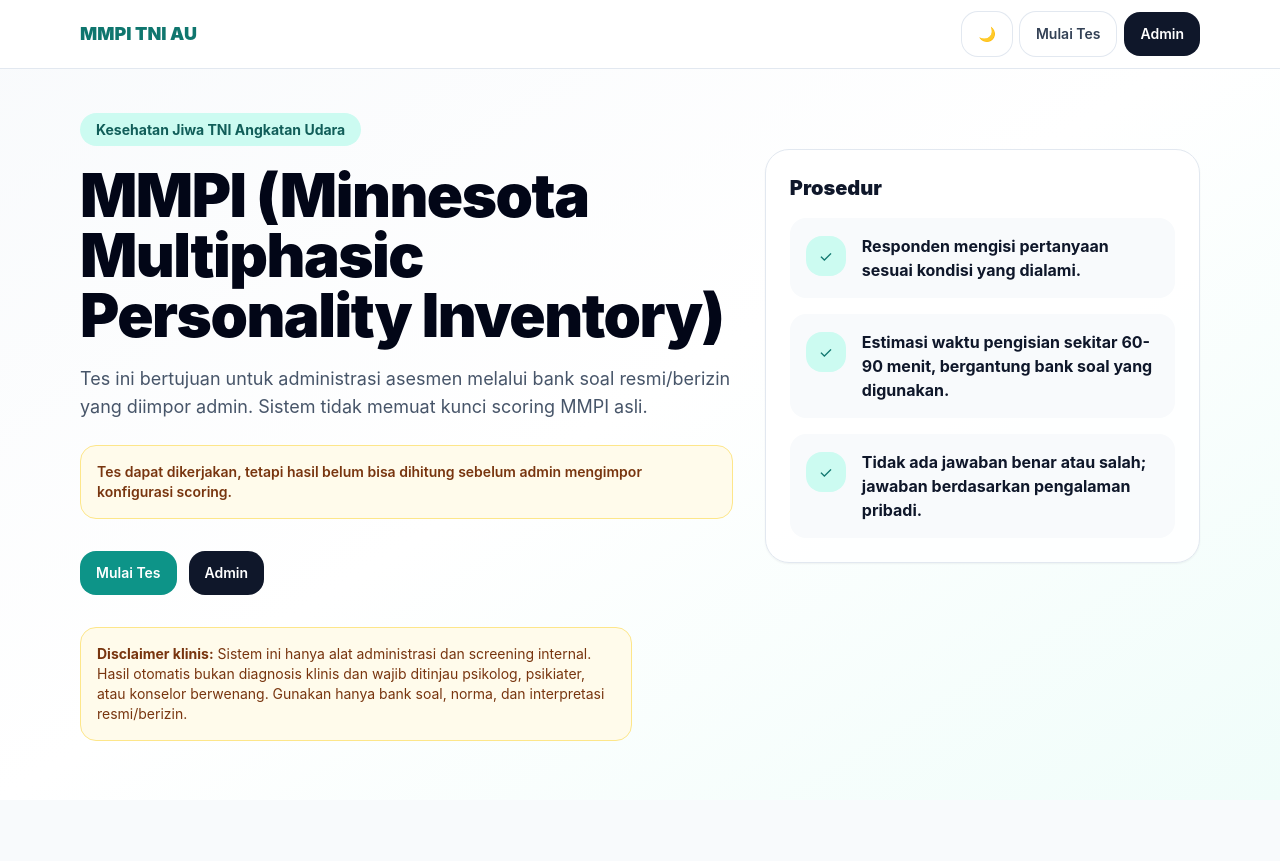
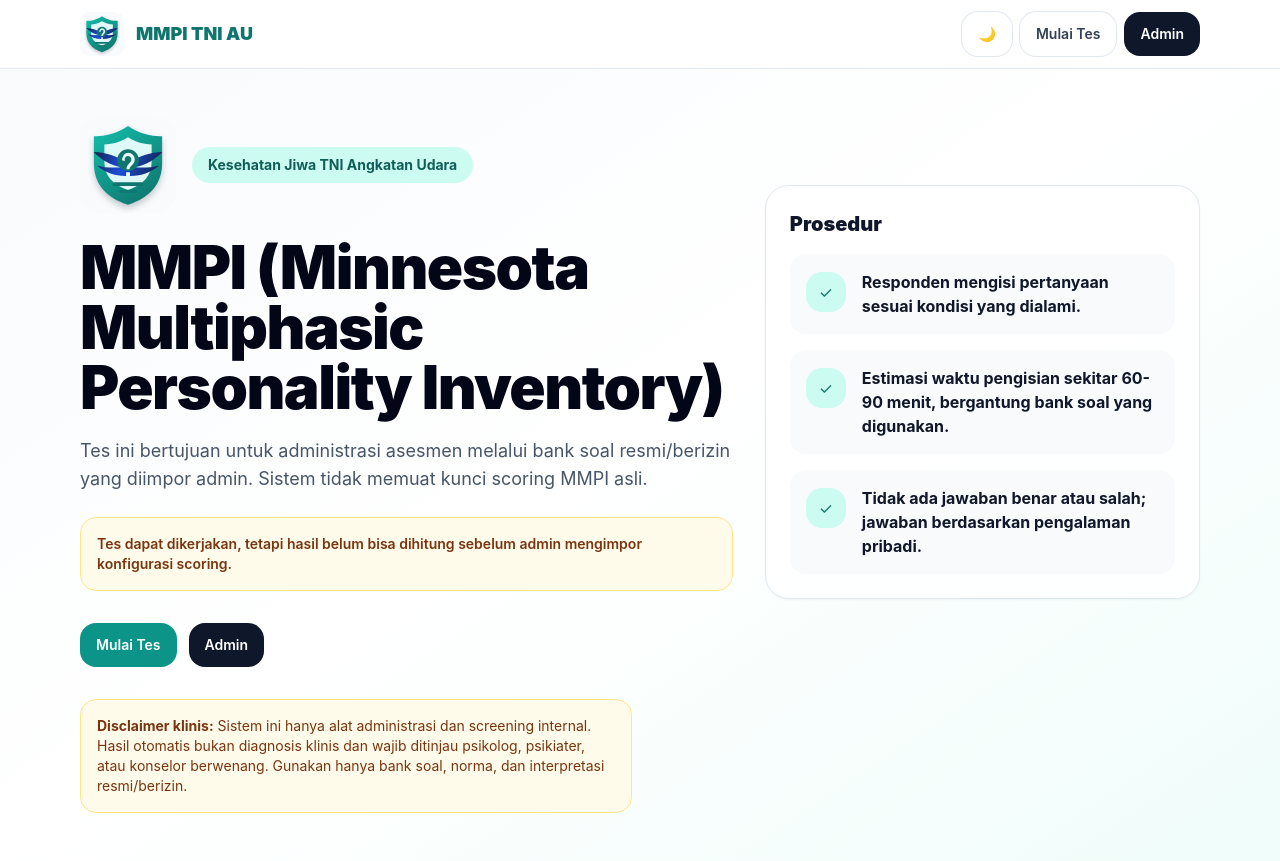
Before and after one commit to sobri3195/mmpi-tniau, a React (Vite) app: page / in a window 1280 px wide. Before the commit the page ends 800 px from the top, so only its background shows below. Built offline with nearby package versions, Linux system fonts and the light colour scheme.

Commit message:
Add app favicon and brand logo

```diff
--- a/index.html
+++ b/index.html
@@ -4,6 +4,8 @@
     <meta charset="UTF-8" />
     <meta name="viewport" content="width=device-width, initial-scale=1.0" />
     <meta name="description" content="Asesmen MMPI SPPG berbasis konfigurasi, tanpa backend, dan tersimpan lokal." />
+    <link rel="icon" type="image/svg+xml" href="/favicon.svg" />
+    <link rel="apple-touch-icon" href="/logo.svg" />
     <title>Asesmen MMPI SPPG</title>
   </head>
   <body>
--- a/src/App.tsx
+++ b/src/App.tsx
@@ -10,6 +10,7 @@
 import { TokenAccessPage } from './pages/TokenAccessPage';
 import { TestPage } from './pages/TestPage';
 import { Button, Card } from './components/ui';
+import { BrandLogo } from './components/BrandLogo';
 import { calculateRawScores, determineValidity, generateClinicalSummary, generateInterpretations, generateRecommendations, isDemoScoringConfig, validateScoringConfig } from './utils/scoring';
 import { loadCurrentSession, loadQuestions, loadResults, loadScoringConfig, saveCurrentSession, saveResult, STORAGE_KEYS } from './utils/storage';
 import { markTokenCompleted, touchTokenSession, validateSessionToken } from './utils/tokenAccess';
@@ -135,7 +136,10 @@
     <main className="min-h-screen bg-gradient-to-br from-slate-50 via-white to-teal-50 text-slate-900 dark:from-slate-950 dark:via-slate-950 dark:to-teal-950 dark:text-slate-100">
       <nav className="sticky top-0 z-10 border-b border-slate-200 bg-white/90 backdrop-blur no-print dark:border-slate-800 dark:bg-slate-950/90">
         <div className="mx-auto flex max-w-6xl flex-col gap-3 px-4 py-3 sm:flex-row sm:items-center sm:justify-between">
-          <button onClick={() => setPage('landing', '/')} className="text-left text-lg font-black text-teal-700 dark:text-teal-300">MMPI TNI AU</button>
+          <button onClick={() => setPage('landing', '/')} className="inline-flex items-center gap-3 text-left text-lg font-black text-teal-700 dark:text-teal-300">
+            <BrandLogo className="h-11 w-11" />
+            <span>MMPI TNI AU</span>
+          </button>
           <div className="grid grid-cols-[auto_1fr_auto] gap-2 sm:flex sm:items-center">
             <Button variant="ghost" className="px-3" aria-label="Toggle dark mode" onClick={() => setDark(!dark)}>{dark ? '☀️' : '🌙'}</Button>
             <Button variant="ghost" className="whitespace-nowrap" onClick={resume}>{session ? 'Lanjutkan Draft' : 'Mulai Tes'}</Button>
--- /dev/null
+++ b/src/components/BrandLogo.tsx
@@ -0,0 +1,9 @@
+export const BrandLogo = ({ className = '' }: { className?: string }) => (
+  <img
+    src="/logo.svg"
+    alt="Logo MMPI TNI AU"
+    className={`shrink-0 ${className}`}
+    width="64"
+    height="64"
+  />
+);
--- a/src/pages/LandingPage.tsx
+++ b/src/pages/LandingPage.tsx
@@ -1,10 +1,14 @@
+import { BrandLogo } from '../components/BrandLogo';
 import { Button, Card, Disclaimer, PrivacyNotice } from '../components/ui';
 
 export const LandingPage = ({ go, questionsCount, hasScoringConfig }: { go: (page: string) => void; questionsCount: number; hasScoringConfig: boolean }) => (
   <div className="mx-auto max-w-6xl px-4 py-8 sm:py-12">
     <div className="grid items-center gap-8 lg:grid-cols-[1.2fr_.8fr]">
       <div>
-        <span className="rounded-full bg-teal-100 px-4 py-2 text-sm font-bold text-teal-800 dark:bg-teal-950 dark:text-teal-200">Kesehatan Jiwa TNI Angkatan Udara</span>
+        <div className="flex items-center gap-4">
+          <BrandLogo className="h-20 w-20 sm:h-24 sm:w-24" />
+          <span className="rounded-full bg-teal-100 px-4 py-2 text-sm font-bold text-teal-800 dark:bg-teal-950 dark:text-teal-200">Kesehatan Jiwa TNI Angkatan Udara</span>
+        </div>
         <h1 className="mt-6 text-3xl font-black tracking-tight text-slate-950 dark:text-white sm:text-4xl md:text-6xl">MMPI (Minnesota Multiphasic Personality Inventory)</h1>
         <p className="mt-5 max-w-2xl text-base leading-7 text-slate-600 sm:text-lg dark:text-slate-300">
           Tes ini bertujuan untuk administrasi asesmen melalui bank soal resmi/berizin yang diimpor admin. Sistem tidak memuat kunci scoring MMPI asli.
```
Also changed, not shown: public/favicon.svg (added), public/logo.svg (added).
